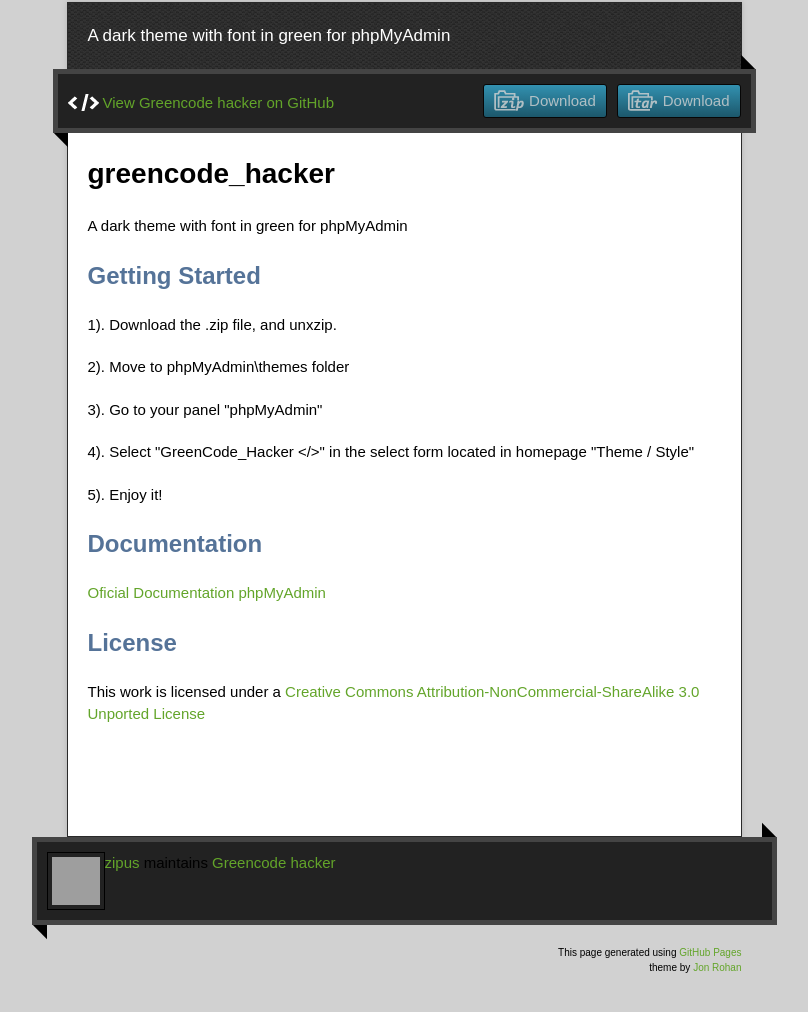
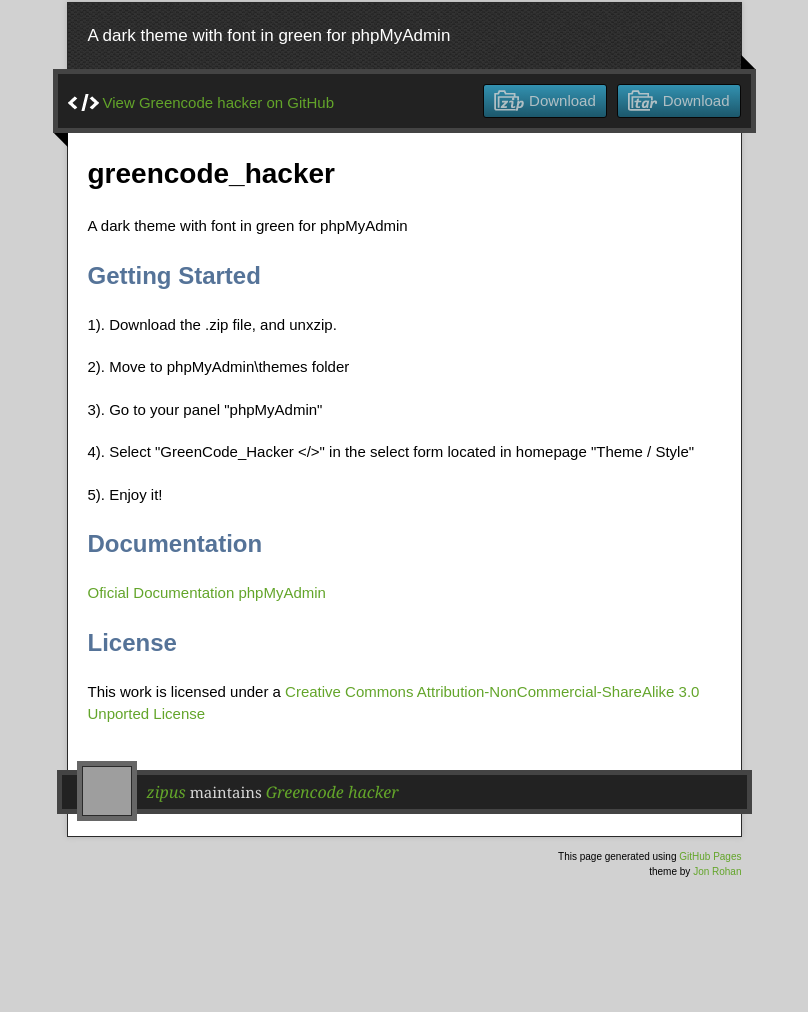
Before and after one commit to zipus/greencode_hacker, a plain HTML site: page index.html in a window 1280 px wide. Shown: the part 128-1140 px from the top of the page, without its empty margins (236-1044 px from the left). After the commit the page ends 1097 px from the top, so only its background shows below. Drawn offline with nearby package versions, Linux system fonts and the light colour scheme; grey boxes are pictures that could not be loaded.

Commit message:
solving definitellY!

```diff
--- a/index.html
+++ b/index.html
@@ -63,17 +63,11 @@
       </div>
     </div>
     <footer>
-       <div class="download-bar">
-        <div class="inner">
-           <a href="https://github.com/zipus" class="avatar"><img src="https://secure.gravatar.com/avatar/499d95bf58aef8aefbef97592379799b?s=30&amp;d=https://a248.e.akamai.net/assets.github.com%2Fimages%2Fgravatars%2Fgravatar-140.png" width="48" height="48"/></a> <a href="https://github.com/zipus">zipus</a> maintains <a href="https://github.com/zipus/greencode_hacker">Greencode hacker</a>
-
-        </div>
-        <span class="blc"></span><span class="trc"></span>
-        </div>
+      <div class="owner">
+      <p><a href="https://github.com/zipus" class="avatar"><img src="https://secure.gravatar.com/avatar/499d95bf58aef8aefbef97592379799b?s=30&amp;d=https://a248.e.akamai.net/assets.github.com%2Fimages%2Fgravatars%2Fgravatar-140.png" width="48" height="48"/></a> <a href="https://github.com/zipus">zipus</a> maintains <a href="https://github.com/zipus/greencode_hacker">Greencode hacker</a></p>
 
 
-
-
+      </div>
       <div class="creds">
         <small>This page generated using <a href="https://pages.github.com/">GitHub Pages</a><br/>theme by <a href="http://twitter.com/jonrohan/">Jon Rohan</a></small>
       </div>
```
